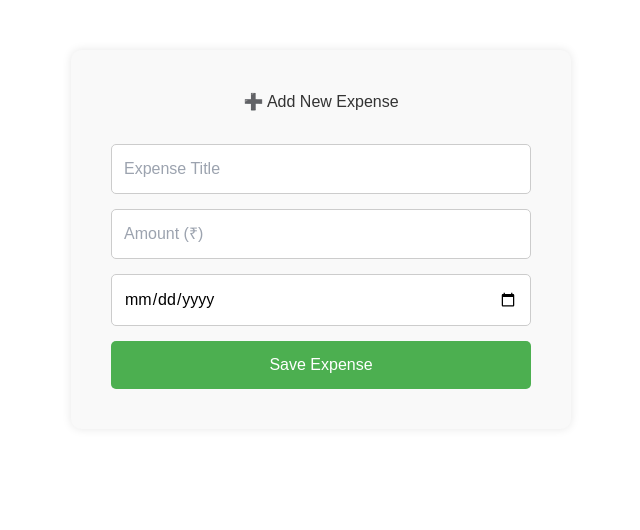
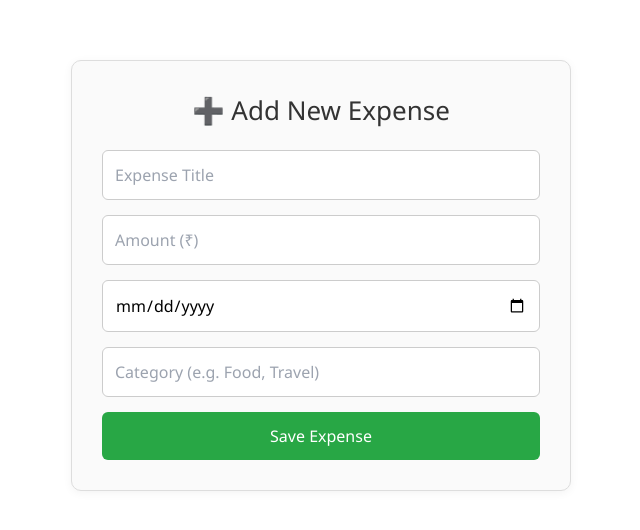
Before and after one commit to ramaraman07/budgetbuddy-frontend, a React (Create React App) app: page /add-expense in a window 1280 px wide. Shown: the top 530 px of the page, without its empty margins (319-959 px from the left). Built offline with nearby package versions, Linux system fonts and the light colour scheme.

Commit message:
Style: Revamped Add Expense page with modern UI

```diff
--- a/src/pages/AddExpense.jsx
+++ b/src/pages/AddExpense.jsx
@@ -1,42 +1,33 @@
+// client/src/pages/AddExpense.jsx
+
 import React, { useState } from "react";
 import axios from "axios";
 import { useNavigate } from "react-router-dom";
 
 const AddExpense = () => {
-  const navigate = useNavigate();
   const [formData, setFormData] = useState({
     title: "",
     amount: "",
     date: "",
+    category: "",
   });
   const [error, setError] = useState("");
-  const [success, setSuccess] = useState("");
+  const navigate = useNavigate();
 
   const handleChange = (e) => {
-    setFormData((prev) => ({
-      ...prev,
-      [e.target.name]: e.target.value,
-    }));
+    setFormData({ ...formData, [e.target.name]: e.target.value });
   };
 
   const handleSubmit = async (e) => {
     e.preventDefault();
-    setError("");
-    setSuccess("");
-
+    const token = localStorage.getItem("token");
     try {
-      const token = localStorage.getItem("token");
-      await axios.post(
-        `${process.env.REACT_APP_API_URL}/expenses`,
-        formData,
-        {
-          headers: { Authorization: `Bearer ${token}` },
-        }
-      );
-      setSuccess("Expense added successfully!");
-      setTimeout(() => navigate("/dashboard"), 1000);
+      await axios.post(`${process.env.REACT_APP_API_URL}/expenses`, formData, {
+        headers: { Authorization: `Bearer ${token}` },
+      });
+      navigate("/dashboard");
     } catch (err) {
-      console.error("Failed to add expense", err);
+      console.error(err);
       setError("Something went wrong. Please try again.");
     }
   };
@@ -71,12 +62,19 @@ const AddExpense = () => {
           required
           style={styles.input}
         />
-        <button type="submit" style={styles.button}>
-          Save Expense
-        </button>
+        <input
+          type="text"
+          name="category"
+          placeholder="Category (e.g. Food, Travel)"
+          value={formData.category}
+          onChange={handleChange}
+          required
+          style={styles.input}
+        />
 
-        {success && <p style={styles.success}>{success}</p>}
         {error && <p style={styles.error}>{error}</p>}
+
+        <button type="submit" style={styles.button}>Save Expense</button>
       </form>
     </div>
   );
@@ -84,18 +82,19 @@ const AddExpense = () => {
 
 const styles = {
   container: {
-    padding: "40px",
     maxWidth: "500px",
-    margin: "auto",
-    fontFamily: "Arial, sans-serif",
-    backgroundColor: "#f9f9f9",
+    margin: "60px auto",
+    padding: "30px",
+    border: "1px solid #ddd",
     borderRadius: "10px",
-    boxShadow: "0 0 10px rgba(0,0,0,0.1)",
-    marginTop: "50px",
+    backgroundColor: "#fafafa",
+    boxShadow: "0 2px 10px rgba(0,0,0,0.05)",
+    fontFamily: "Segoe UI, sans-serif",
   },
   heading: {
     textAlign: "center",
-    marginBottom: "30px",
+    fontSize: "26px",
+    marginBottom: "20px",
     color: "#333",
   },
   form: {
@@ -105,28 +104,23 @@ const styles = {
   },
   input: {
     padding: "12px",
+    fontSize: "16px",
     border: "1px solid #ccc",
-    borderRadius: "5px",
-    fontSize: "16px",
+    borderRadius: "6px",
   },
   button: {
-    backgroundColor: "#4CAF50",
+    padding: "12px",
+    backgroundColor: "#28a745",
     color: "#fff",
-    padding: "12px",
+    fontSize: "16px",
     border: "none",
-    borderRadius: "5px",
+    borderRadius: "6px",
     cursor: "pointer",
-    fontSize: "16px",
   },
   error: {
     color: "red",
+    fontSize: "14px",
     textAlign: "center",
-    marginTop: "10px",
-  },
-  success: {
-    color: "green",
-    textAlign: "center",
-    marginTop: "10px",
   },
 };
 
```
